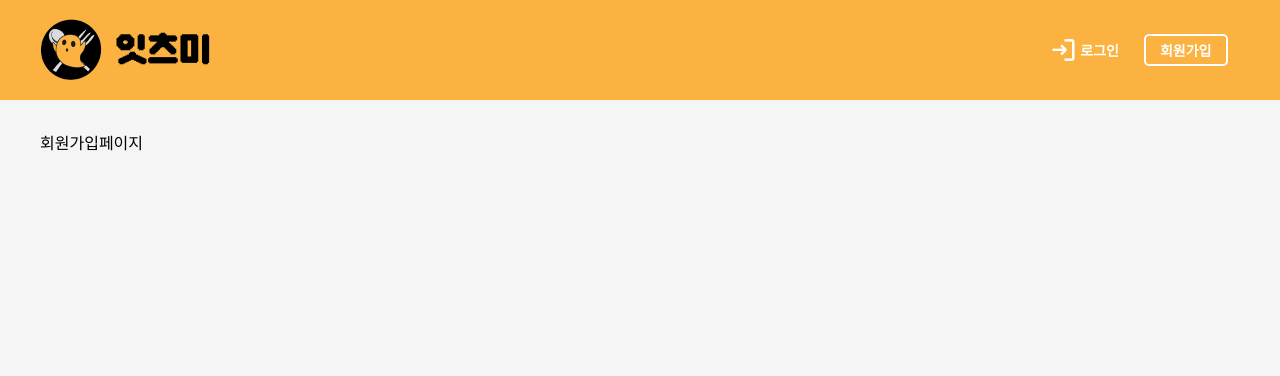
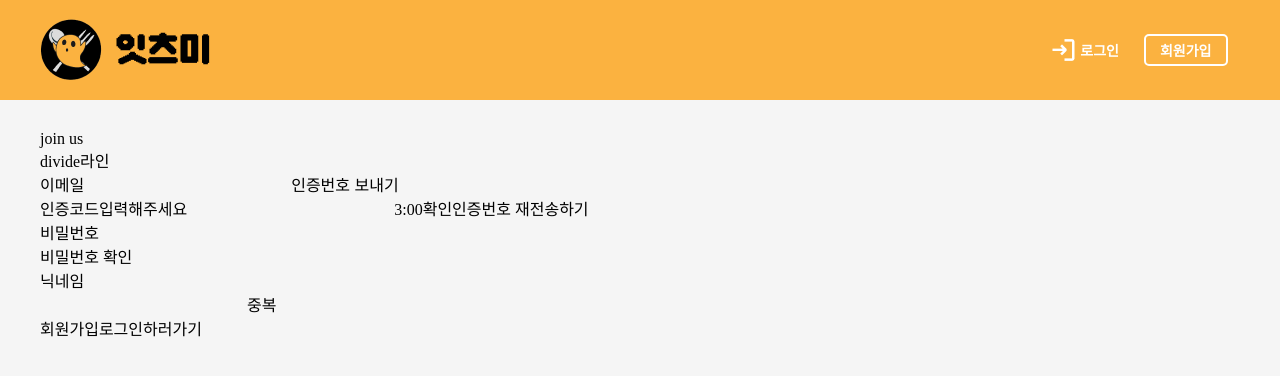
Before and after one commit to zeon8080/seb11_team03_client, a Next.js app: page /eatsMe/join in a window 1280 px wide. Shown: the top 376 px of the page. Built offline with nearby package versions, Linux system fonts and the light colour scheme.

Commit message:
[Design]_#46_join_UI

```diff
--- a/pages/eatsMe/join/index.tsx
+++ b/pages/eatsMe/join/index.tsx
@@ -1,3 +1,5 @@
+import Join from "../../../src/components/units/eatsMe/join/join";
+
 export default function JoinPage(): JSX.Element {
-  return <div>회원가입페이지</div>;
+  return <Join />;
 }
--- a/src/components/units/eatsMe/join/join.tsx
+++ b/src/components/units/eatsMe/join/join.tsx
@@ -1,3 +1,5 @@
+import JoinMiddle from "./middle/joinMiddle";
+
 export default function Join(): JSX.Element {
-  return <></>;
+  return <JoinMiddle />;
 }
--- a/src/components/units/eatsMe/join/middle/joinMiddle.tsx
+++ b/src/components/units/eatsMe/join/middle/joinMiddle.tsx
@@ -1,3 +1,39 @@
 export default function JoinMiddle(): JSX.Element {
-  return <>JoinMiddle</>;
+  return (
+    <>
+      <div>
+        <title></title>
+        <span>join us</span>
+        <div>divide라인</div>
+        <div>
+          <span>이메일</span>
+          <input type="text" />
+          <button>인증번호 보내기</button>
+          <div>
+            <span>인증코드입력해주세요</span>
+            <input type="text" />
+            <span>3:00</span>
+            <button>확인</button>
+            <span>인증번호 재전송하기</span>
+          </div>
+        </div>
+        <div>
+          <span>비밀번호</span>
+          <input type="password" />
+        </div>
+        <div>
+          <span>비밀번호 확인</span>
+          <input type="password" />
+        </div>
+        <span>닉네임</span>
+        <div>
+          <input type="text" />
+          <button>중복</button>
+        </div>
+
+        <button>회원가입</button>
+        <button>로그인하러가기</button>
+      </div>
+    </>
+  );
 }
```
